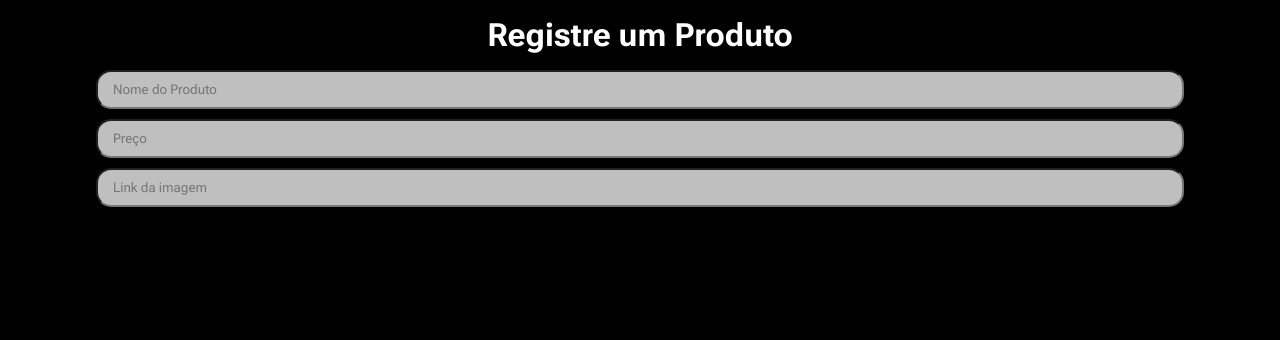
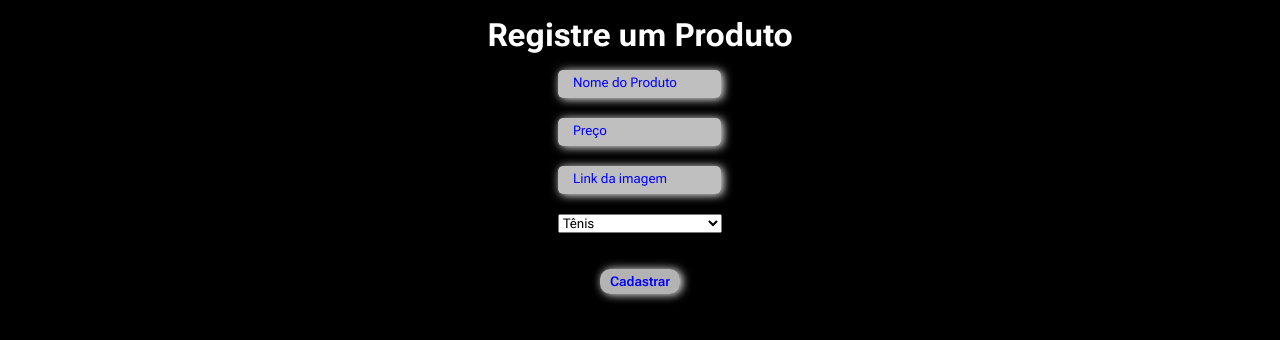
Before and after one commit to oN0V41S/Grupo-Novais, a React (Vite) app: page /register/registerproduct in a window 1280 px wide. Shown: the top 340 px of the page. Built offline with nearby package versions, Linux system fonts and the light colour scheme.

Commit message:
Adicionando recursos na página de registro

```diff
--- a/src/pages/registerProduct/registerProduct.jsx
+++ b/src/pages/registerProduct/registerProduct.jsx
@@ -1,14 +1,40 @@
 import '@pages/registerProduct/registerProduct.scss'
 
 export default function RegisterProduct(){
+
+
   return (
-    <main class="registerProduct">
+    <main className="registerProduct">
     <h1>Registre um Produto</h1>
     <form>
-      <input name="name" type="text" placeholder="Nome do Produto"/>
-      <input name="price" type="number" placeholder="Preço"/>
-      <input name="imgLink" type="text" placeholder="Link da imagem"/>
+      <input name="name" id="nome" type="text" placeholder="Nome do Produto"/>
+      <input name="price" id="preco" type="number" placeholder="Preço"/>
+      <input name="imgLink" id="img" type="text" placeholder="Link da imagem"/>
+      <select>
+        <option>Tênis</option>
+        <option>Roupa</option>
+        <option>Tecnologia</option>
+      </select>
+      <button type="button" onClick={cadastrarProduto}>Cadastrar</button>
     </form>
     </main>
   )
 }
+
+const cadastrarProduto = () => {
+    let url = 'https://api.sheety.co/83adb88178c8983cdefdf18d642e9e55/fabricaDeOutfit/sneakers';
+    let body = {
+    sneaker: {
+
+    }
+  }
+  fetch(url, {
+    method: 'POST',
+    body: JSON.stringify(body)
+  })
+  .then((response) => response.json())
+  .then(json => {
+    // Do something with object
+    console.log(json.sneaker);
+  });
+}
--- a/src/pages/registerProduct/registerProduct.scss
+++ b/src/pages/registerProduct/registerProduct.scss
@@ -7,7 +7,7 @@
     text-align: center;
     color: white;
     margin-top: 2vh;
-    filter: drop-shadow(0 0 5px 10px black);
+    filter: drop-shadow(-1px -1px 5px 10px black);
   }
 
   /* Formulário */
@@ -15,20 +15,59 @@
     width : 85%;
     margin: 0 auto;
     display: grid;
-    gap: 10px;
+    justify-content: center;
+    gap: 20px;
     margin-top: 2vh;
 
     /* Campos de texto */
     input{
+      width: 90%;
       background-color: rgba(255,255,255,0.75);
-      border-radius: 15px;
-      padding: 10px 0 10px 15px;
+      border-radius: 5px;
+      padding: 5px 0 8px 15px;
+      box-shadow: 2px 1px 10px 0px white;
+      border: none;
+      color: blue;
+      transition: all 300ms ease-in-out;
+
+      /* Placeholder */
+      &::placeholder{
+        color: blue;
+      }
 
       /* Estado de foco */
       &:focus{
         outline: 0;
+        border: none;
+        transform: translateY(-5px);
+        background-color: rgba(255,255,255,0.4);
+        box-shadow: 2px 1px 10px 0px rgba(255,255,255,0.4);
+        transition: all ease-in-out 200ms;
+        color: cyan;
+        &::placeholder{color: cyan;}
       }
     }
 
+    /* Botão */
+    button{
+      background-color: rgba(255,2552,550, 0.7);
+      width: max-content;
+      border-radius: 10px;
+      padding: 5px 10px;
+      border: 0;
+      margin: 0 auto;
+      color: blue;
+      font-weight: 600;
+      margin-top: 2vh;
+      box-shadow: 2px 0.5px 10px 0px white;
+      transition: all ease-in-out 200ms;
+
+      &:hover{
+        background-color: blue;
+        color: white;
+        opacity: 0.2;
+      }
+   }
+
   }
 }
```
Also changed, not shown: 1 other file (tests, documents, lock files or other folders).
